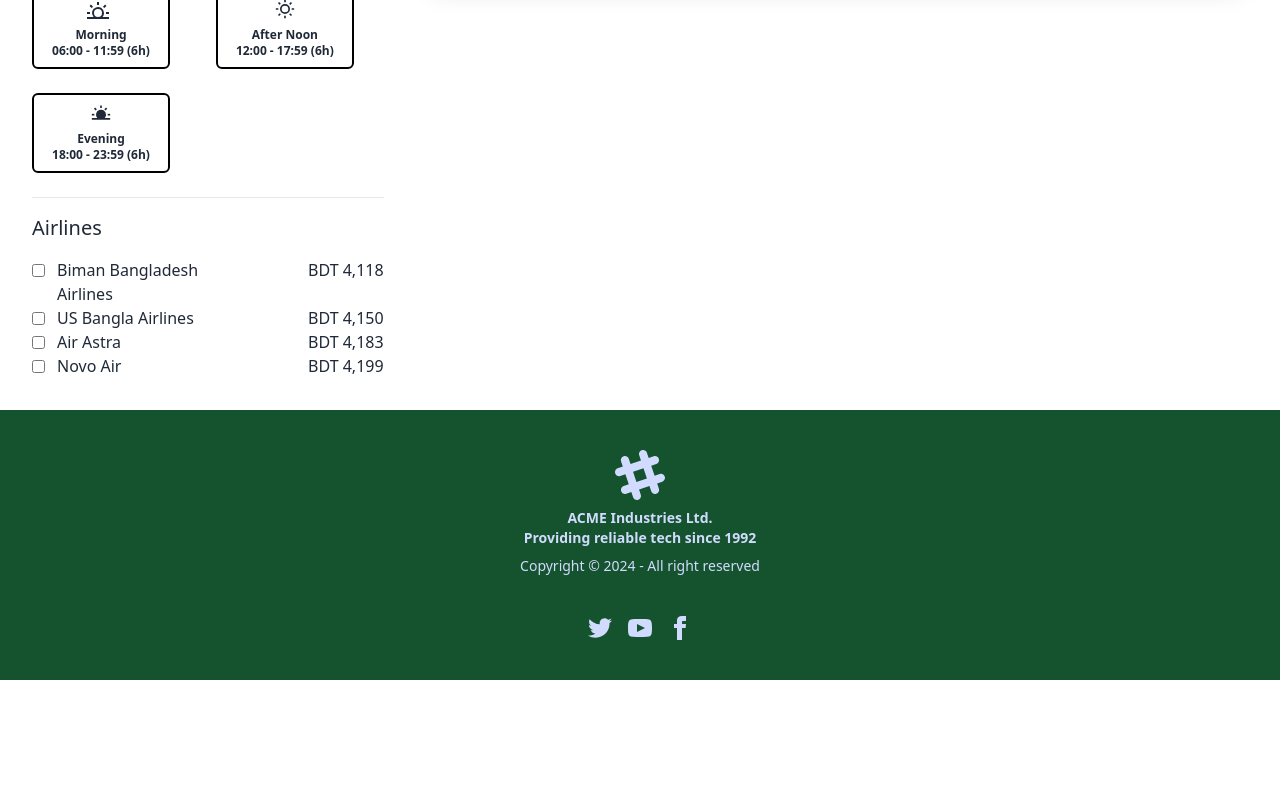
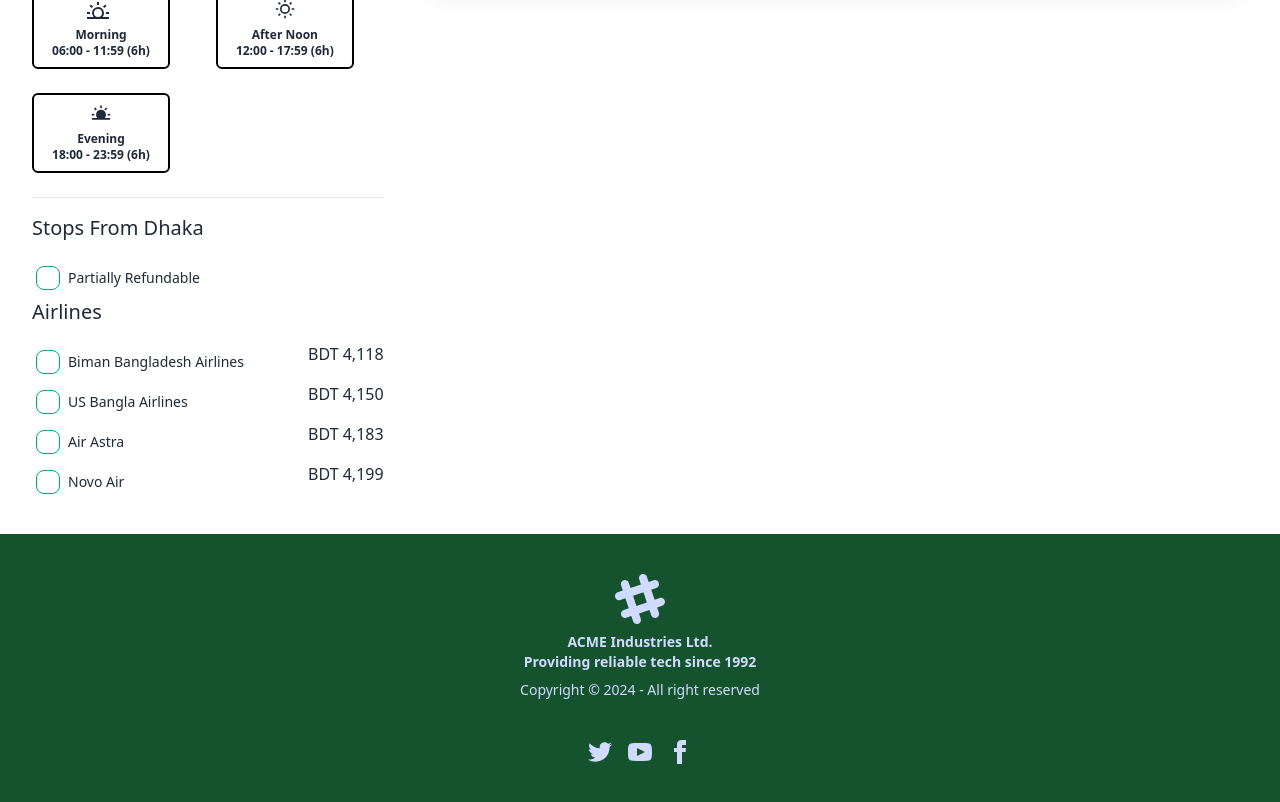
Before and after one commit to PrantaBaruaDev/travel_flight, a React (Vite) app: page /chooseflight in a window 1280 px wide. Shown: the part 874-1676 px from the top of the page. Before the commit the page ends 1554 px from the top, so only its background shows below. Built offline with nearby package versions, Linux system fonts and the light colour scheme.

Commit message:
flight filter design and slider design changes

```diff
--- a/package.json
+++ b/package.json
@@ -10,8 +10,12 @@
     "preview": "vite preview"
   },
   "dependencies": {
+    "@mui/icons-material": "^6.1.6",
+    "@mui/material": "^6.1.6",
+    "@mui/styles": "^6.1.6",
     "react": "^18.3.1",
     "react-dom": "^18.3.1",
+    "react-material-ui-carousel": "^3.4.2",
     "react-router-dom": "^6.27.0"
   },
   "devDependencies": {
--- /dev/null
+++ b/src/components/CarouselDefault.jsx
@@ -0,0 +1,34 @@
+import React, { useState } from "react";
+import Carousel from "react-material-ui-carousel";
+import Sliderpic from "src/data/Sliderpic.json";
+
+const CarouselDefault = () => {
+    const [slideItem, setSlideItem] = useState(Sliderpic);
+
+    // The slider data will be fatch form backend here
+
+    return (
+        <Carousel
+            loop={true}
+            autoplay={true}
+            navButtonsProps={{
+                style: {
+                    opacity: 1,
+                    backgroundColor: "transparent",
+                },
+            }}
+        >
+            {slideItem &&
+                slideItem.map((item, index) => (
+                    <img
+                        key={index}
+                        src={item}
+                        alt={`image ${index}`}
+                        className="h-[500px] rounded-xl w-full object-cover object-center"
+                    />
+                ))}
+        </Carousel>
+    );
+};
+
+export default CarouselDefault;
--- a/src/components/DatePickupInput.jsx
+++ b/src/components/DatePickupInput.jsx
@@ -33,10 +33,10 @@ const DatePickupInput = ({ label, style }) => {
                     type="date"
                     className="focus:outline-none font-bold cursor-pointer bg-transparent"
                     id="date"
-                    value={selectedDate}
+                value={selectedDate}
                     ref={dateInputRef}
                     onChange={(event) => handleChange(event, setSelectedDate)}
-                    min={getNextDay()} // Set min to the next day
+                    min={getTodayDate()} // Set min to the next day
                 />
                 <div>
                     <small>
--- a/src/components/flight_details/FilterAirlines.jsx
+++ b/src/components/flight_details/FilterAirlines.jsx
@@ -1,20 +1,17 @@
 import React from "react";
 
-const FilterAirlines = ({ index, short_name, com_name, ticket_price }) => {
+const FilterAirlines = ({ short_name, com_name, ticket_price }) => {
     return (
         <div className="text-start">
             <div className="flex justify-between align-middle">
-                <div className="flex items-start gap-3">
+                <label className="cursor-pointer label">
                     <input
-                        id={`check${index}`}
-                        className="mt-1.5"
                         type="checkbox"
+                        className="checkbox checkbox-success mr-2"
                         name={short_name}
                     />
-                    <label htmlFor={`check${index}`} className="w-44">
-                        <span className="">{com_name}</span>
-                    </label>
-                </div>
+                    <span className="label-text">{com_name}</span>
+                </label>
                 <p>BDT {ticket_price}</p>
             </div>
         </div>
--- a/src/components/flight_details/FlightFilter.jsx
+++ b/src/components/flight_details/FlightFilter.jsx
@@ -36,19 +36,32 @@ const FlightFilter = () => {
             {/* Departure Section */}
             <FilterDepartTime departure_location={"Dhaka"} />
 
+            <div>
+                <h1 className="text-start text-xl mb-4 font-medium">
+                    Stops From Dhaka
+                </h1>
+                <div className="form-control">
+                    <label className="cursor-pointer label justify-start gap-2">
+                        <input
+                            type="checkbox"
+                            className="checkbox checkbox-success"
+                        />
+                        <span className="label-text">Partially Refundable</span>
+                    </label>
+                </div>
+            </div>
+
             {/* Airline Section */}
             <h1 className="text-start text-xl mb-4 font-medium">Airlines</h1>
             {data.airlines &&
                 data.airlines.map((item, index) => (
                     <FilterAirlines
                         key={index}
-                        index={index}
                         short_name={item.short_name}
                         com_name={item.com_name}
                         ticket_price={item.ticket_price}
                     />
-                ))
-            }
+                ))}
         </div>
     );
 };
--- a/src/page/Home.jsx
+++ b/src/page/Home.jsx
@@ -3,13 +3,15 @@ import HomeHero from "./HomeSections/HomeHero";
 import Slider from "./HomeSections/slider";
 import FlyApp from "./HomeSections/FlyApp";
 import BookContext from "./HomeSections/BookContext";
+import CarouselDefault from "src/components/CarouselDefault";
 
 const Home = () => {
     return (
         <div>
             <HomeHero />
             <div id="slider-root">
-                <Slider />
+                {/* <Slider /> */}
+                <CarouselDefault />
             </div>
 
             <div id="fly-app-root">
```
Also changed, not shown: tailwind.config.js (line endings or trailing spaces), 1 other file (tests, documents, lock files or other folders).
